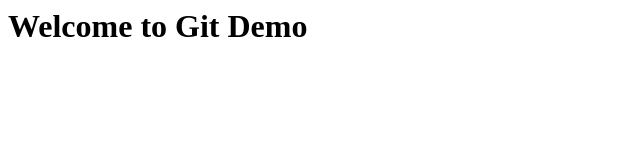
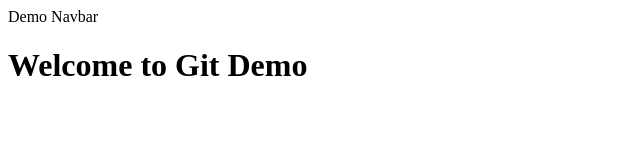
Before and after one commit to abdulrafayn001/git-demo, a plain HTML site: page index.html in a window 1280 px wide. Shown: the whole page, without its empty margins (0-640 px from the left). Drawn offline with Linux system fonts and the light colour scheme.

Commit message:
Add demo navbar in index.html

```diff
--- a/index.html
+++ b/index.html
@@ -5,6 +5,7 @@
 </head>
 
 <body>
+    <nav>Demo Navbar</nav>
     <h1>Welcome to Git Demo</h1>
 </body>
 
```
